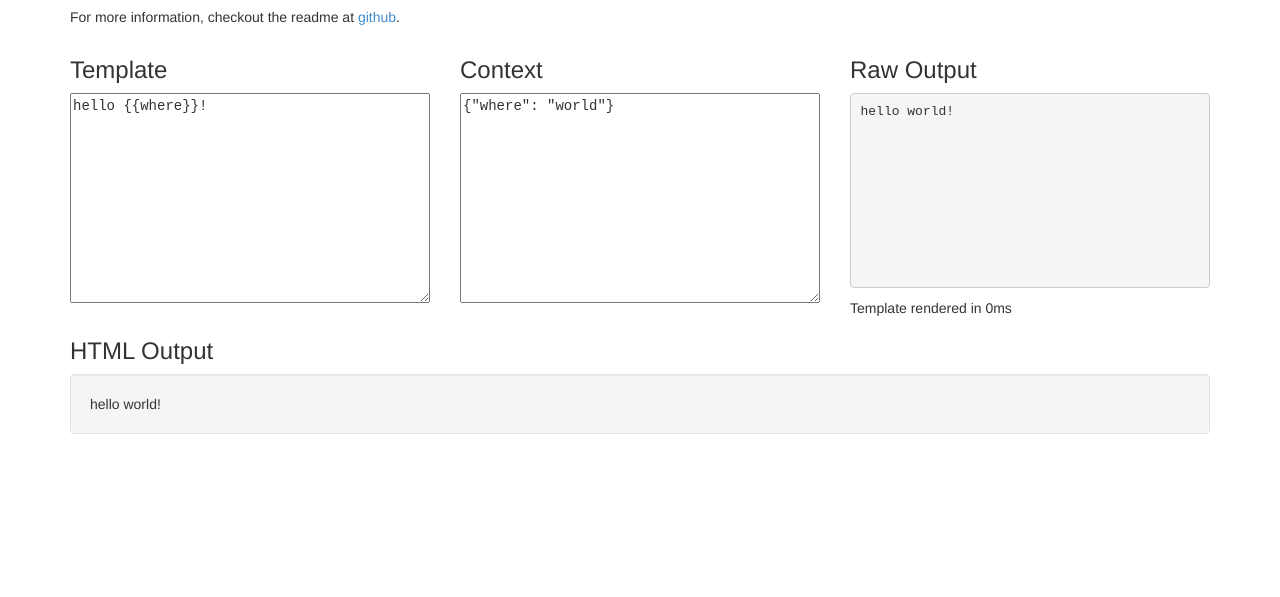
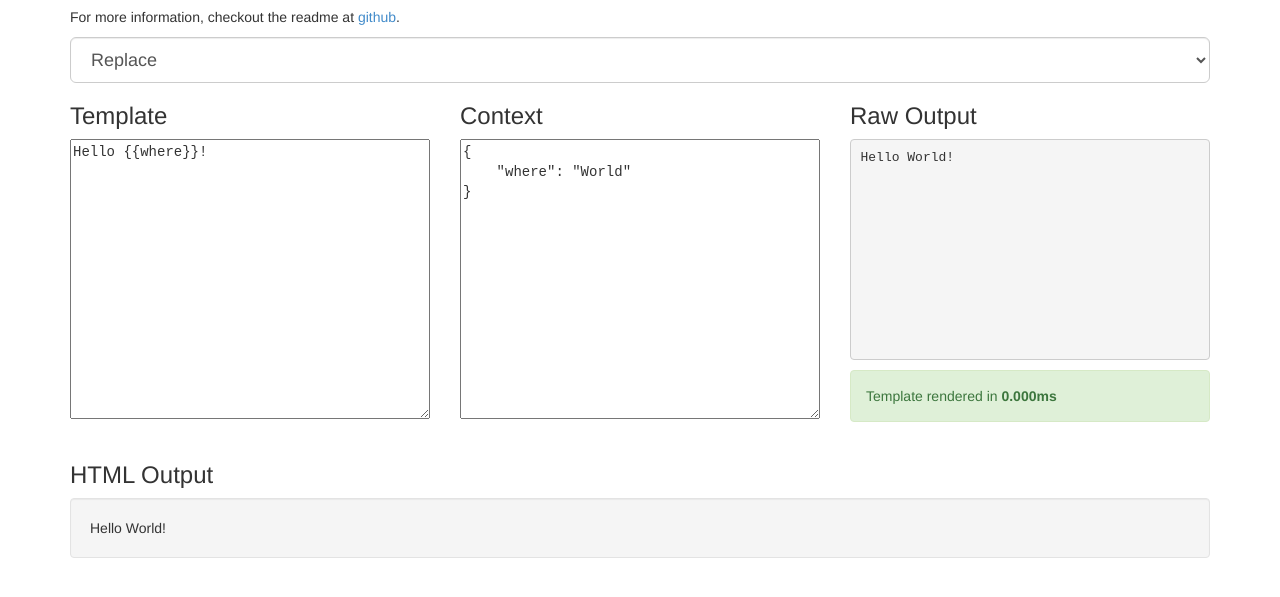
Before and after one commit to awagner83/amalgamate, a website: page index.html in a window 1280 px wide. Shown: the part 63-660 px from the top of the page. Drawn offline with Linux system fonts and the light colour scheme.

Commit message:
Updated 'try' tool to include more examples.

```diff
--- a/index.html
+++ b/index.html
@@ -5,7 +5,8 @@
     <title>Try Amalgamate!</title>
     <link href='web/bootstrap.min.css' rel='stylesheet'>
     <style>
-        textarea, pre {width: 100%; height: 15em; font-family: monospace}
+        textarea, pre {width: 100%; height: 20em; font-family: monospace}
+        pre {width: 100%; height: 17em; font-family: monospace}
     </style>
     </head>
     <body>
@@ -15,19 +16,21 @@
 
         <p>For more information, checkout the readme at <a href='https://github.com/awagner83/amalgamate'>github</a>.</p>
 
+        <select id='example' class='form-control input-lg'></select>
+
         <div class='row'>
             <div class='col-md-4'>
                 <h3>Template</h3>
-                <textarea id='template'>hello {{where}}!</textarea>
+                <textarea id='template'></textarea>
             </div>
             <div class='col-md-4'>
                 <h3>Context</h3>
-                <textarea id='context'>{"where": "world"}</textarea>
+                <textarea id='context'></textarea>
             </div>
             <div class='col-md-4'>
                 <h3>Raw Output</h3>
                 <pre id='output'></pre>
-                <div id='time'></div>
+                <div id='time' class='alert alert-success'></div>
             </div>
         </div>
 
@@ -39,6 +42,64 @@
     <script src='web/jquery.min.js'></script>
     <script src='web/bootstrap.min.js'></script>
     <script type='text/javascript'>
+
+        var examples = [
+            {
+                'name': 'Replace',
+                'template': 'Hello {{where}}!',
+                'context': {where: 'World'}
+            },
+            {
+                'name': 'Deep Replace',
+                'template': 'Hello {{thisPlace.where}}!',
+                'context': {thisPlace: {where: 'The Internet'}}
+            },
+            {
+                'name': 'Object Scoping',
+                'template': 'Hello {{@person}}{{firstName}} {{lastName}}{{/person}}!',
+                'context': {person: {firstName: 'Bob', lastName: 'Smith'}}
+            },
+            {
+                'name': 'Array Iteration',
+                'template': '{{#people}}{{firstName}} {{lastName}}<br>{{/people}}',
+                'context': {people: [
+                    {firstName: 'Bob', lastName: 'Smith'},
+                    {firstName: 'Judy', lastName: 'Smith'}
+                ]}
+            },
+            {
+                'name': 'Existence Check',
+                'template': '{{#people}}\n  {{?child}}Little {{/child}}\n\  {{firstName}} {{lastName}}<br>\n{{/people}}',
+                'context': {people: [
+                    {firstName: 'Bob', lastName: 'Smith'},
+                    {firstName: 'Bobby', lastName: 'Smith', child: true},
+                    {firstName: 'Judy', lastName: 'Smith'}
+                ]}
+            },
+            {
+                'name': 'Inverse Existing Check',
+                'template': '{{^people}}No people here.{{/people}}',
+                'context': {}
+            }
+        ];
+
+        var examplesIndex = {};
+        for (var i = 0, len = examples.length; i < len; i++) {
+            examplesIndex[examples[i].name] = examples[i];
+        }
+
+        var populateExampleBox = function() {
+            var tpl = Amalgamate.load(Amalgamate.compile(
+                        "{{#examples}}<option value='{{name}}'>{{name}}</option>{{/examples}}"));
+            $('#example').html(Amalgamate.render(tpl, {examples: examples}));
+        };
+
+        var updateContextAndTemplate = function() {
+            var selected = examplesIndex[$('#example').val()];
+            $('#template').html(selected.template);
+            $('#context').html(JSON.stringify(selected.context, null, 4));
+            render();
+        };
 
         var render = function() {
             var out = $("#output");
@@ -56,11 +117,14 @@
 
             out.html(output.replace(/</g, '&lt;'));
             htmlout.html(output);
-            time.html("Template rendered in " + (end - start) + "ms");
+            time.html("Template rendered in <b>" + (end - start).toFixed(3) + "ms</b>");
         };
 
+        $('#example').change(updateContextAndTemplate);
         $('#context,#template').keyup(render);
-        render();
+
+        populateExampleBox();
+        updateContextAndTemplate();
     </script>
     </body>
 </html>
```
